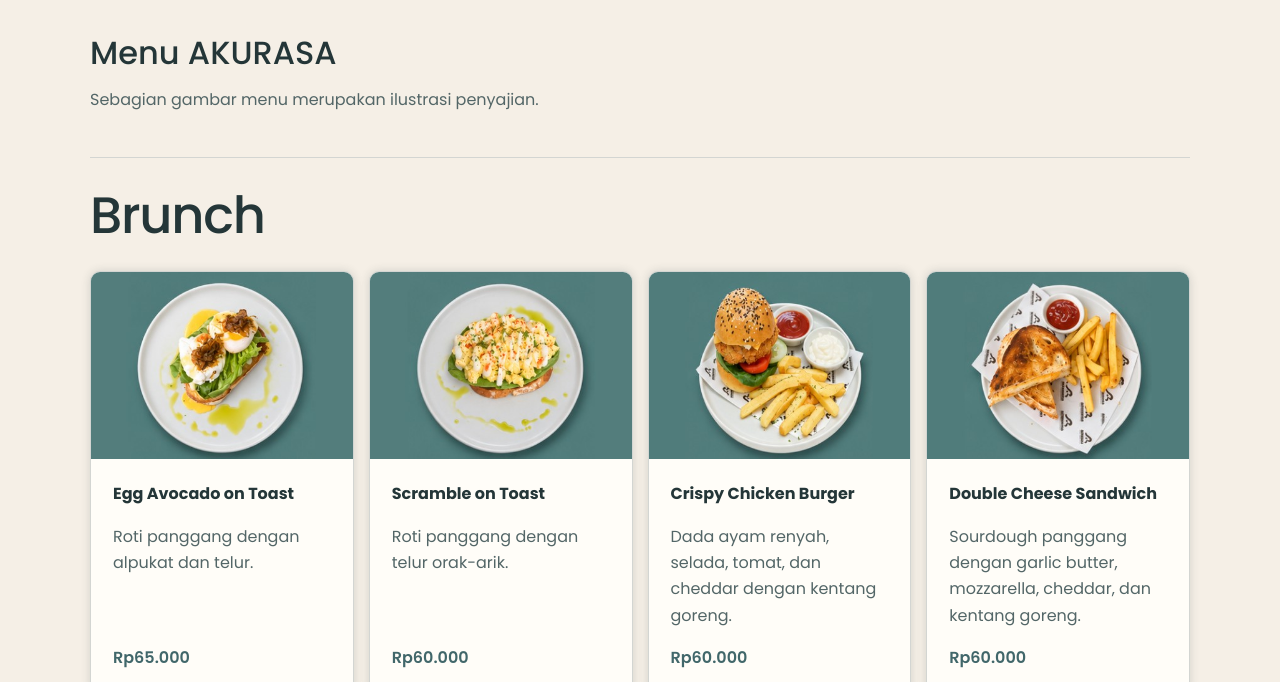
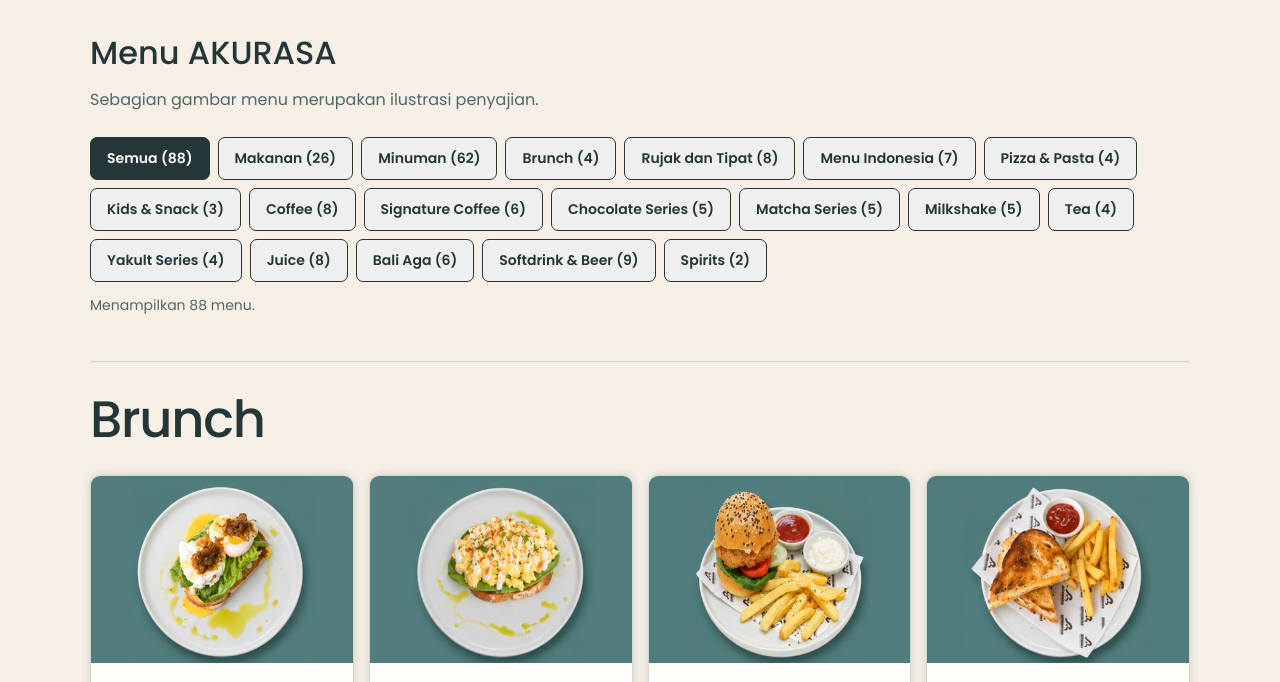
Before and after one commit to nata-de-coco211/Projek-web-akhir, a plain HTML site: page menu.html in a window 1280 px wide. Shown: the part 106-788 px from the top of the page. Drawn offline with Linux system fonts and the light colour scheme.

Commit message:
Update menu.html

```diff
--- a/menu.html
+++ b/menu.html
@@ -31,6 +31,13 @@
     <main class="katalog">
       <h1>Menu AKURASA</h1>
       <p>Sebagian gambar menu merupakan ilustrasi penyajian.</p>
+      <div
+        class="filter-menu"
+        id="filter-menu"
+        role="group"
+        aria-label="Filter menu berdasarkan kategori"
+      ></div>
+      <p class="jumlah-menu" id="jumlah-menu" aria-live="polite"></p>
 
       <section class="kategori-menu" id="brunch">
         <h2>Brunch</h2>
@@ -1603,5 +1610,6 @@
         <div class="hak-cipta">AKURASA</div>
       </div>
     </footer>
+    <script src="script.js" defer></script>
   </body>
 </html>
```
